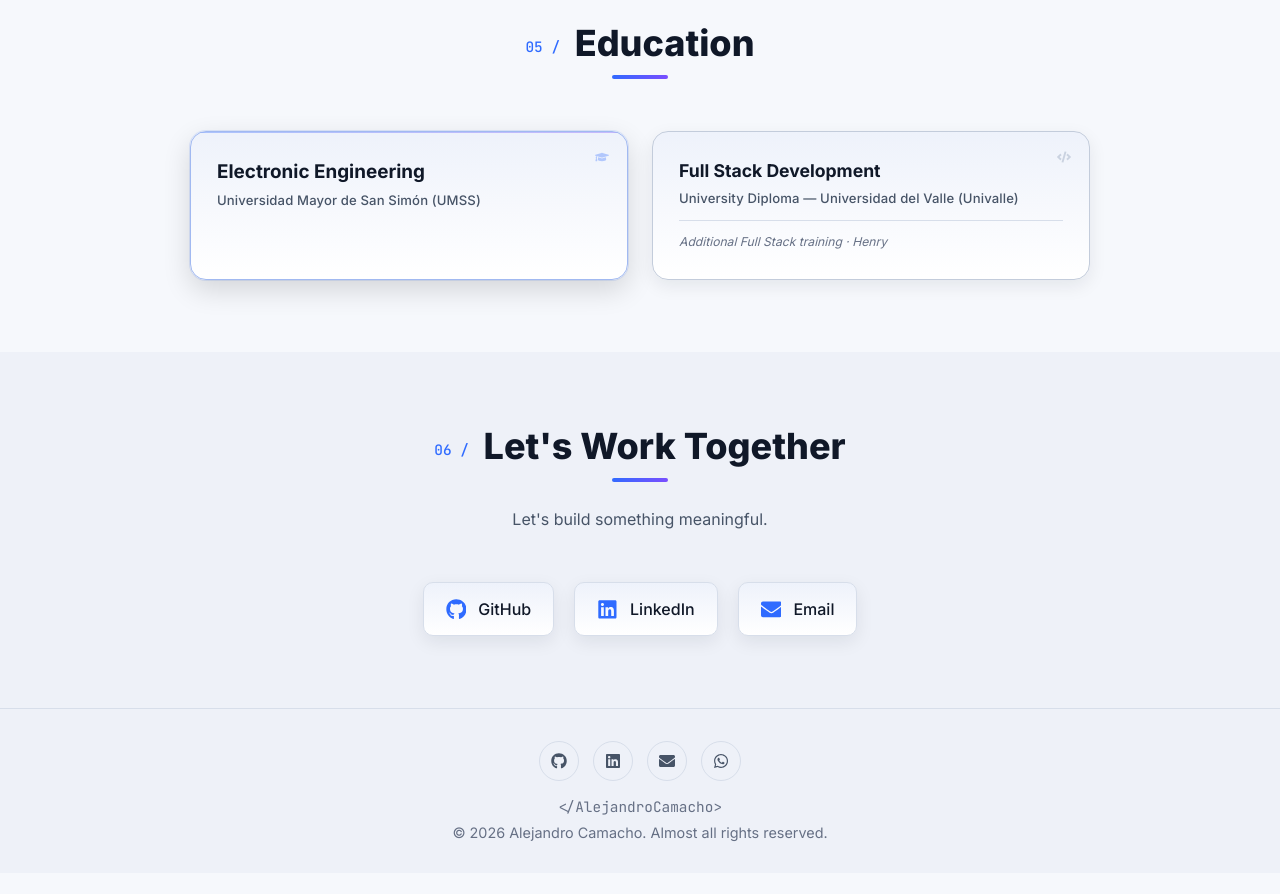
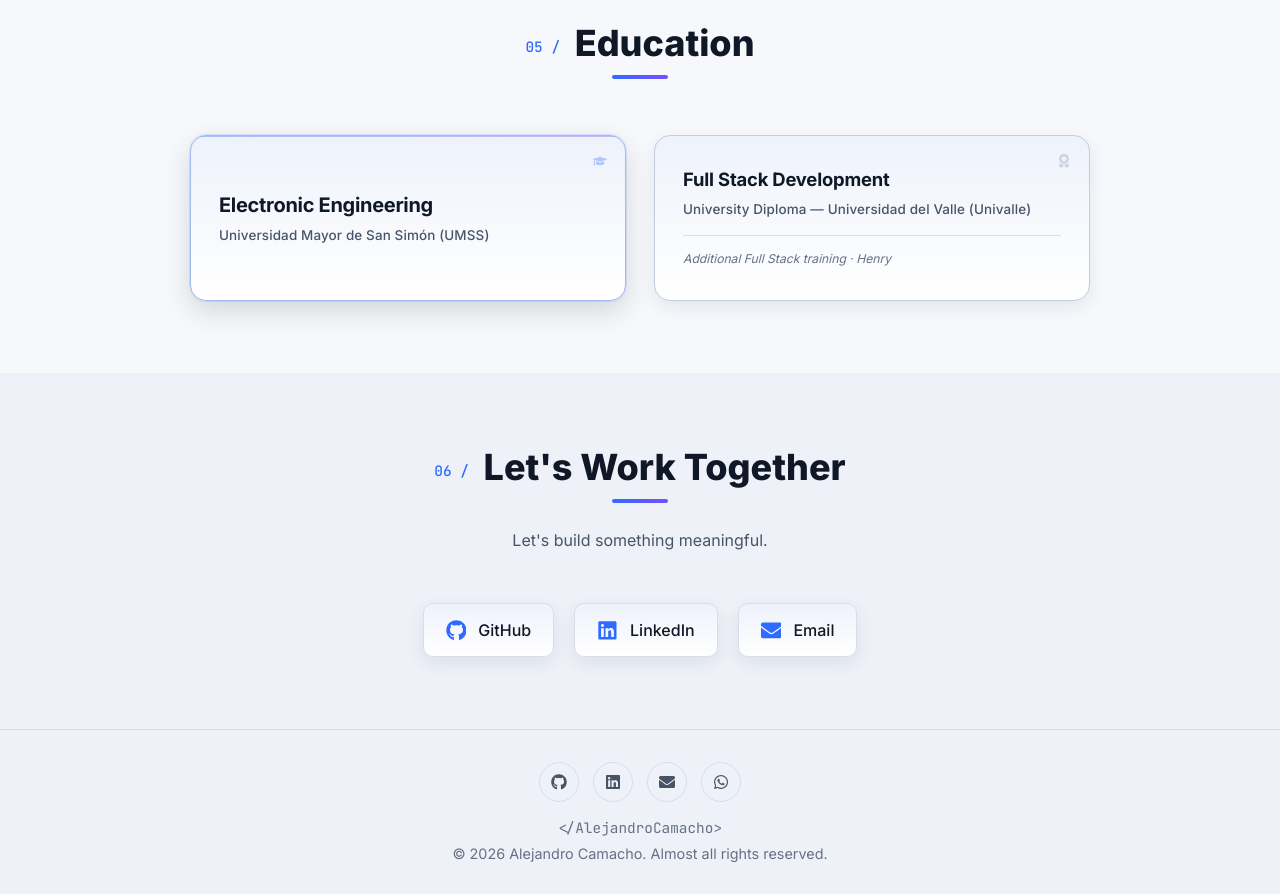
Before and after one commit to AlexandroCamacho1000/alejandrocamachodev, a React (Vite) app: page / in a window 1280 px wide. Shown: the part 4620-5514 px from the top of the page. Before the commit the page ends 5493 px from the top, so only its background shows below. Built offline with nearby package versions, Linux system fonts and the light colour scheme.

Commit message:
polish: Education cards more substantial, replace code icon with award, refined hierarchy

```diff
--- a/src/components/Education/Education.css
+++ b/src/components/Education/Education.css
@@ -5,9 +5,9 @@
 .education-grid {
   display: grid;
   grid-template-columns: repeat(2, 1fr);
-  gap: 24px;
+  gap: 28px;
   max-width: 900px;
-  margin: 52px auto 0;
+  margin: 56px auto 0;
 }
 
 .education-card {
@@ -15,10 +15,14 @@
   background: linear-gradient(180deg, var(--bg-card-hover), var(--bg-card));
   border: 1px solid var(--border);
   border-radius: var(--radius);
-  padding: 28px 26px;
+  padding: 32px 28px;
   box-shadow: var(--shadow-soft);
   transition: var(--transition);
   overflow: hidden;
+  min-height: 148px;
+  display: flex;
+  flex-direction: column;
+  justify-content: center;
 }
 
 .education-card:hover {
@@ -65,42 +69,27 @@
 }
 
 .education-card h3 {
-  font-size: 1.1rem;
+  font-size: 1.15rem;
   font-weight: 700;
   color: var(--text-primary);
   line-height: 1.3;
-  padding-right: 32px;
+  letter-spacing: -0.01em;
+  padding-right: 36px;
 }
 
 .education-card--featured h3 {
-  font-size: 1.18rem;
+  font-size: 1.25rem;
+  letter-spacing: -0.015em;
 }
 
 .education-institution {
   display: block;
   color: var(--text-secondary);
   font-weight: 500;
-  font-size: 0.82rem;
+  font-size: 0.84rem;
   letter-spacing: 0.01em;
-  margin-top: 7px;
-}
-
-.education-divider {
-  height: 1px;
-  background: var(--border);
-  margin: 16px 0 10px;
-  opacity: 0.6;
-}
-
-.education-location {
-  display: block;
-  font-family: var(--font-mono);
-  font-size: 0.68rem;
-  font-weight: 600;
-  letter-spacing: 0.06em;
-  text-transform: uppercase;
-  color: var(--text-muted);
-  opacity: 0.75;
+  margin-top: 8px;
+  line-height: 1.4;
 }
 
 .education-note {
@@ -108,8 +97,8 @@
   font-size: 0.76rem;
   font-style: italic;
   line-height: 1.5;
-  margin-top: 14px;
-  padding-top: 12px;
+  margin-top: 16px;
+  padding-top: 14px;
   border-top: 1px solid var(--border);
 }
 
@@ -117,10 +106,12 @@
   .education-grid {
     grid-template-columns: 1fr;
     margin-top: 36px;
+    gap: 20px;
   }
 
   .education-card {
-    padding: 22px 20px;
+    padding: 24px 22px;
+    min-height: auto;
   }
 }
 
--- a/src/components/Education/Education.jsx
+++ b/src/components/Education/Education.jsx
@@ -1,11 +1,11 @@
 import './Education.css';
-import { FaCode, FaGraduationCap } from 'react-icons/fa';
+import { FaAward, FaGraduationCap } from 'react-icons/fa';
 import { useLanguage } from '../../i18n/useLanguage';
 import { useReveal } from '../../hooks/useReveal';
 
 function EducationItem({ item }) {
   const ref = useReveal();
-  const Icon = item.featured ? FaGraduationCap : FaCode;
+  const Icon = item.featured ? FaGraduationCap : FaAward;
 
   return (
     <div
```
